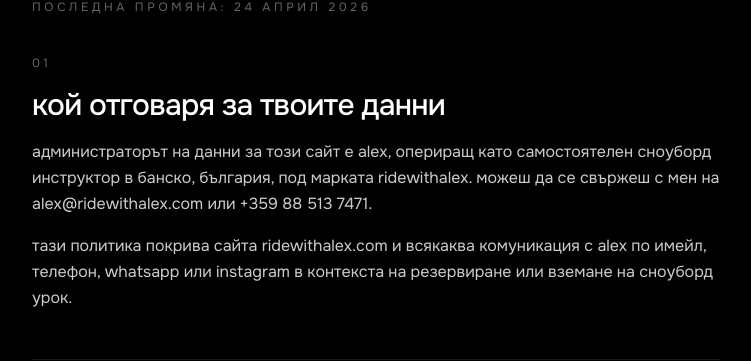
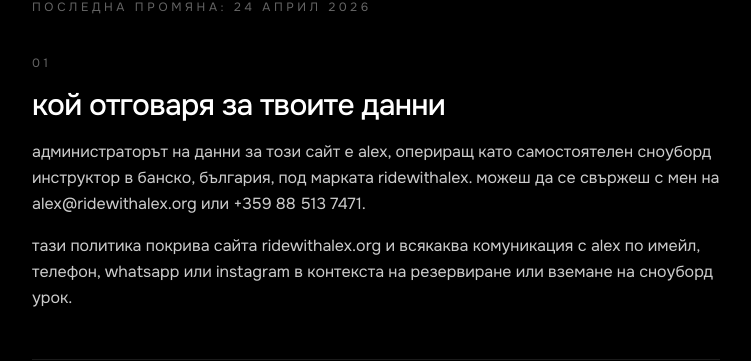
Before and after one commit to Crypt0Ninja/RideWithAlex, a Next.js app: page /bg/privacy in a window 1280 px wide. Shown: the part 719-1080 px from the top of the page, without its empty margins (264-1015 px from the left). Built offline with nearby package versions, Linux system fonts and the light colour scheme; no server answers.

Commit message:
chore(domain): replace ridewithalex.com -> ridewithalex.org sitewide

```diff
--- a/app/[locale]/opengraph-image.tsx
+++ b/app/[locale]/opengraph-image.tsx
@@ -84,7 +84,7 @@ export default async function OpenGraphImage({ params }: Props) {
             color: "rgba(255,255,255,0.4)",
           }}
         >
-          <div style={{ display: "flex" }}>ridewithalex.com</div>
+          <div style={{ display: "flex" }}>ridewithalex.org</div>
           <div style={{ display: "flex" }}>{locale.toUpperCase()}</div>
         </div>
       </div>
--- a/components/contact/ContactInfo.tsx
+++ b/components/contact/ContactInfo.tsx
@@ -9,7 +9,7 @@ type Channel = {
 
 const channels: Channel[] = [
   { key: "phone", href: "tel:+359885137471", value: "+359 88 513 7471", external: false },
-  { key: "email", href: "mailto:alex@ridewithalex.com", value: "alex@ridewithalex.com", external: false },
+  { key: "email", href: "mailto:alex@ridewithalex.org", value: "alex@ridewithalex.org", external: false },
   { key: "instagram", href: "https://instagram.com/ridewithalex", value: "@ridewithalex", external: true },
 ];
 
--- a/components/privacy/PrivacyContent.tsx
+++ b/components/privacy/PrivacyContent.tsx
@@ -46,10 +46,10 @@ export function PrivacyContent() {
         <p>{t("footer.questions")}</p>
         <p>
           <a
-            href="mailto:alex@ridewithalex.com"
+            href="mailto:alex@ridewithalex.org"
             className="text-white/80 hover:text-white transition-colors"
           >
-            alex@ridewithalex.com
+            alex@ridewithalex.org
           </a>
         </p>
         <p>
--- a/components/shared/SiteFooter.tsx
+++ b/components/shared/SiteFooter.tsx
@@ -54,10 +54,10 @@ export function SiteFooter() {
           <ul className="space-y-2 text-sm lowercase">
             <li>
               <a
-                href="mailto:alex@ridewithalex.com"
+                href="mailto:alex@ridewithalex.org"
                 className="text-white/70 hover:text-white transition-colors"
               >
-                alex@ridewithalex.com
+                alex@ridewithalex.org
               </a>
             </li>
             <li>
--- a/components/terms/TermsContent.tsx
+++ b/components/terms/TermsContent.tsx
@@ -47,10 +47,10 @@ export function TermsContent() {
         <p>{t("footer.questions")}</p>
         <p>
           <a
-            href="mailto:alex@ridewithalex.com"
+            href="mailto:alex@ridewithalex.org"
             className="text-white/80 hover:text-white transition-colors"
           >
-            alex@ridewithalex.com
+            alex@ridewithalex.org
           </a>
         </p>
         <p>
--- a/lib/email/client.ts
+++ b/lib/email/client.ts
@@ -89,7 +89,7 @@ function renderCustomerHtml(b: BookingForEmail): string {
   <p><strong style="color:#fff;">what to bring:</strong> waterproof jacket + pants, thermal layer, gloves, helmet, goggles. no cotton. i can help you sort rentals + lift pass if needed.</p>
   <p><strong style="color:#fff;">payment:</strong> cash on the day — bulgarian leva or euros. no online deposit.</p>
   <p>i'll call or message you to confirm. questions? reply to this email or text +359 88 513 7471.</p>
-  <p class="footer">ridewithalex.com · bansko, bulgaria</p>
+  <p class="footer">ridewithalex.org · bansko, bulgaria</p>
 </div></body></html>`;
 }
 
@@ -112,7 +112,7 @@ function renderAlexHtml(b: BookingForEmail): string {
     <div class="row"><span class="label">ref</span><span class="value">${b.bookingId.slice(0, 8)}</span></div>
   </div>
   <p>calendar event was auto-created in your google calendar.</p>
-  <p class="footer">ridewithalex.com admin</p>
+  <p class="footer">ridewithalex.org admin</p>
 </div></body></html>`;
 }
 
--- a/lib/google/calendar.ts
+++ b/lib/google/calendar.ts
@@ -34,7 +34,7 @@ function buildEventBody(booking: BookingForCalendar) {
     booking.notes ? `notes: ${booking.notes}` : null,
     `booking id: ${booking.bookingId}`,
     "",
-    "auto-created by ridewithalex.com",
+    "auto-created by ridewithalex.org",
   ]
     .filter(Boolean)
     .join("\n");
--- a/messages/bg.json
+++ b/messages/bg.json
@@ -438,8 +438,8 @@
     "sections": {
       "controller": {
         "title": "кой отговаря за твоите данни",
-        "p1": "администраторът на данни за този сайт е alex, опериращ като самостоятелен сноуборд инструктор в банско, българия, под марката ridewithalex. можеш да се свържеш с мен на alex@ridewithalex.com или +359 88 513 7471.",
-        "p2": "тази политика покрива сайта ridewithalex.com и всякаква комуникация с alex по имейл, телефон, whatsapp или instagram в контекста на резервиране или вземане на сноуборд урок."
+        "p1": "администраторът на данни за този сайт е alex, опериращ като самостоятелен сноуборд инструктор в банско, българия, под марката ridewithalex. можеш да се свържеш с мен на alex@ridewithalex.org или +359 88 513 7471.",
+        "p2": "тази политика покрива сайта ridewithalex.org и всякаква комуникация с alex по имейл, телефон, whatsapp или instagram в контекста на резервиране или вземане на сноуборд урок."
       },
       "dataCollected": {
         "title": "какви данни събирам",
@@ -463,7 +463,7 @@
       },
       "rights": {
         "title": "твоите права",
-        "p1": "по gdpr имаш право да: достъпваш копие на данните си, коригираш неточности, искаш изтриване, ограничаваш обработката, прехвърляш данните си към друга услуга, и възразиш срещу обработката. за упражняване — пиши на alex@ridewithalex.com — отговарям в рамките на 30 дни.",
+        "p1": "по gdpr имаш право да: достъпваш копие на данните си, коригираш неточности, искаш изтриване, ограничаваш обработката, прехвърляш данните си към друга услуга, и възразиш срещу обработката. за упражняване — пиши на alex@ridewithalex.org — отговарям в рамките на 30 дни.",
         "p2": "ако смяташ, че правата ти са нарушени, можеш да подадеш жалба до комисията за защита на личните данни (кзлд) на cpdp.bg. бих оценил предварителна информация, за да се опитам да го решa директно."
       },
       "cookies": {
@@ -479,7 +479,7 @@
       "changes": {
         "title": "промени и контакт",
         "p1": "тази политика може да бъде обновена, за да отрази промени в начина на работа на услугата. датата в горната част показва последната ревизия. съществени промени ще бъдат обявявани по имейл на активни клиенти.",
-        "p2": "за всякакъв въпрос, притеснение или заявка относно поверителност — пиши на alex@ridewithalex.com. приемам ги сериозно и отговарям лично."
+        "p2": "за всякакъв въпрос, притеснение или заявка относно поверителност — пиши на alex@ridewithalex.org. приемам ги сериозно и отговарям лично."
       }
     },
     "footer": {
--- a/messages/en.json
+++ b/messages/en.json
@@ -438,8 +438,8 @@
     "sections": {
       "controller": {
         "title": "who's responsible for your data",
-        "p1": "the data controller for this site is alex, operating as a sole snowboard instructor in bansko, bulgaria, under the brand ridewithalex. you can reach me at alex@ridewithalex.com or +359 88 513 7471.",
-        "p2": "this policy covers the ridewithalex.com website and any communication you have with alex by email, phone, whatsapp, or instagram in the context of booking or taking a snowboard lesson."
+        "p1": "the data controller for this site is alex, operating as a sole snowboard instructor in bansko, bulgaria, under the brand ridewithalex. you can reach me at alex@ridewithalex.org or +359 88 513 7471.",
+        "p2": "this policy covers the ridewithalex.org website and any communication you have with alex by email, phone, whatsapp, or instagram in the context of booking or taking a snowboard lesson."
       },
       "dataCollected": {
         "title": "what data i collect",
@@ -463,7 +463,7 @@
       },
       "rights": {
         "title": "your rights",
-        "p1": "under gdpr you have the right to: access a copy of your data, correct inaccuracies, request deletion, restrict processing, port your data to another service, and object to processing. to exercise any of these, email alex@ridewithalex.com — i reply within 30 days.",
+        "p1": "under gdpr you have the right to: access a copy of your data, correct inaccuracies, request deletion, restrict processing, port your data to another service, and object to processing. to exercise any of these, email alex@ridewithalex.org — i reply within 30 days.",
         "p2": "if you believe your rights have been violated, you can lodge a complaint with the bulgarian commission for personal data protection (kzld) at cpdp.bg. i would appreciate a heads-up first so i can try to resolve it directly."
       },
       "cookies": {
@@ -479,7 +479,7 @@
       "changes": {
         "title": "changes and contact",
         "p1": "this policy may be updated to reflect changes in how the service operates. the date at the top shows the latest revision. material changes will be announced via email to active clients.",
-        "p2": "for any privacy-related question, concern, or request, email alex@ridewithalex.com. i treat these seriously and reply personally."
+        "p2": "for any privacy-related question, concern, or request, email alex@ridewithalex.org. i treat these seriously and reply personally."
       }
     },
     "footer": {
```
